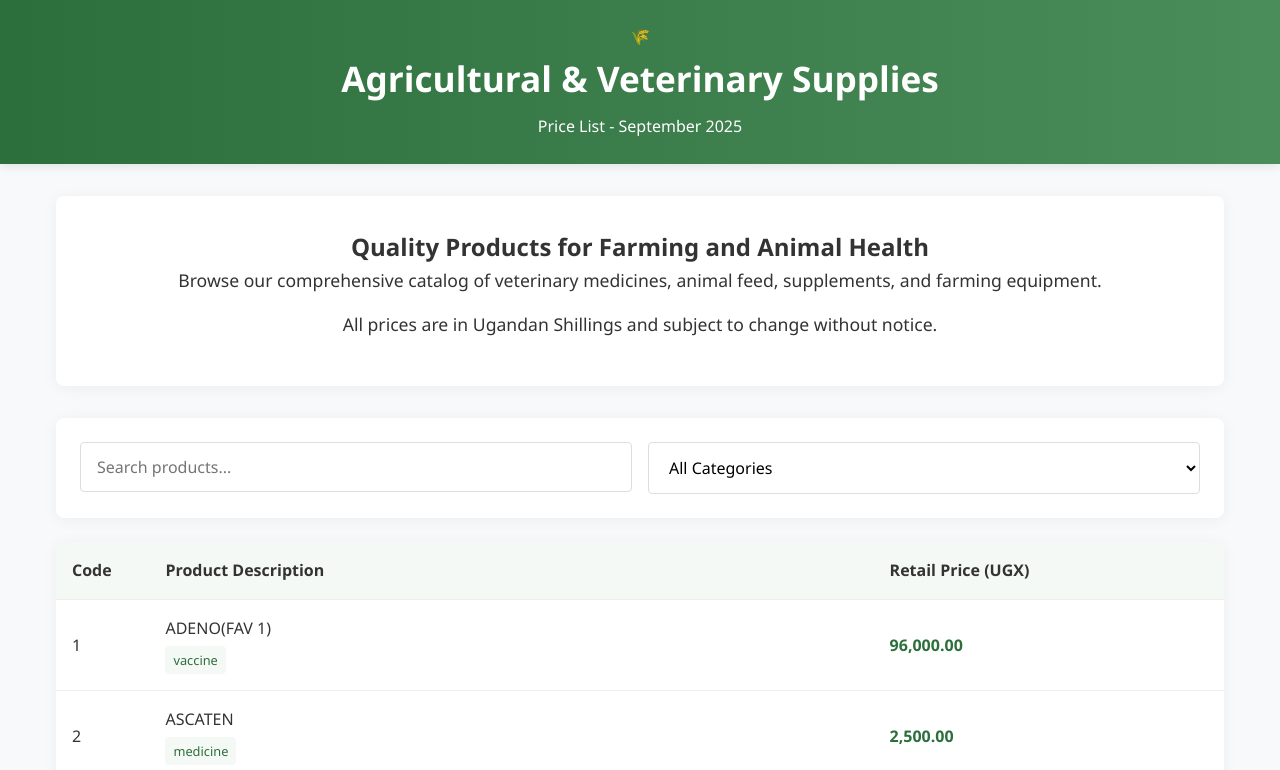
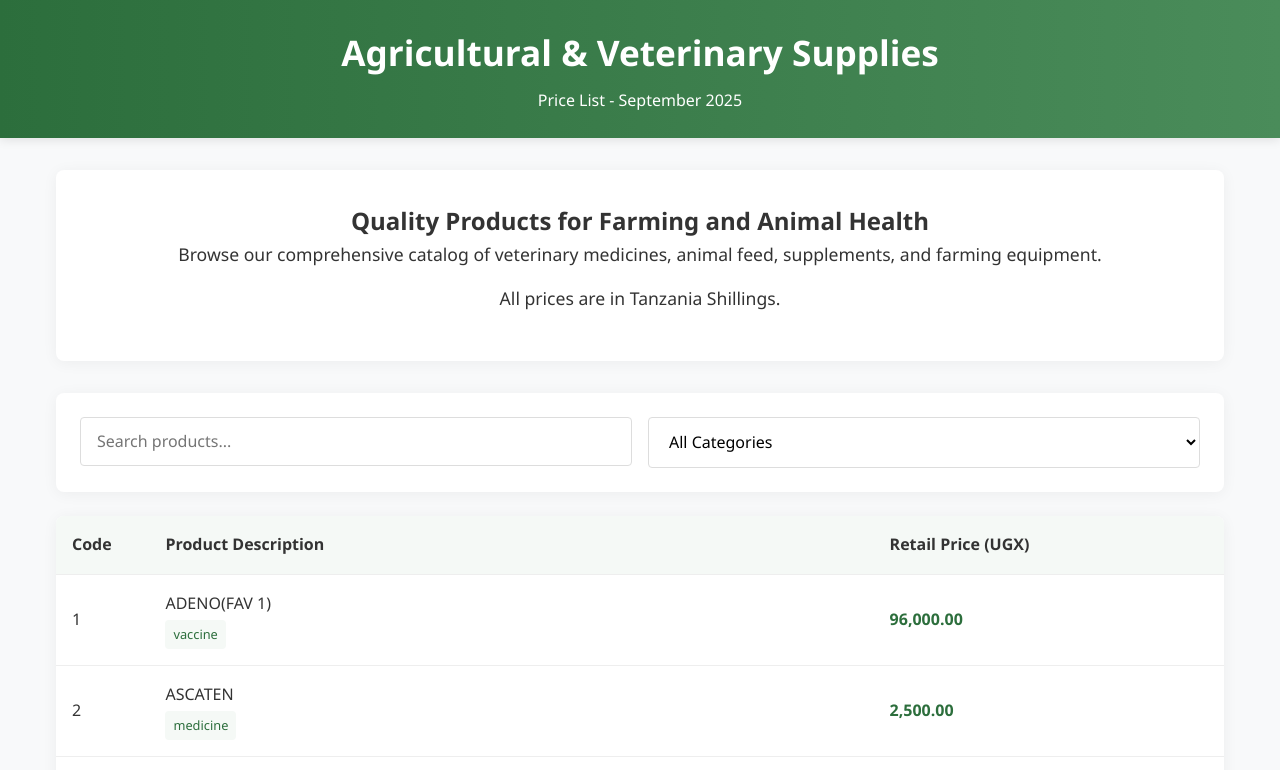
Before and after one commit to ncsolution25/Dodoki_Price_list, a plain HTML site: page index.html in a window 1280 px wide. Shown: the top 770 px of the page. Drawn offline with Linux system fonts and the light colour scheme.

Commit message:
Update index.html

```diff
--- a/index.html
+++ b/index.html
@@ -238,7 +238,7 @@
 <body>
     <header>
         <div class="logo-container">
-            <div class="logo">🌾</div>
+            <div class="logo"></div>
             <div>
                 <h1>Agricultural & Veterinary Supplies</h1>
                 <p>Price List - September 2025</p>
@@ -250,7 +250,7 @@
         <div class="intro">
             <h2>Quality Products for Farming and Animal Health</h2>
             <p>Browse our comprehensive catalog of veterinary medicines, animal feed, supplements, and farming equipment.</p>
-            <p>All prices are in Ugandan Shillings and subject to change without notice.</p>
+            <p>All prices are in Tanzania Shillings.</p>
         </div>
 
         <div class="filters">
```
